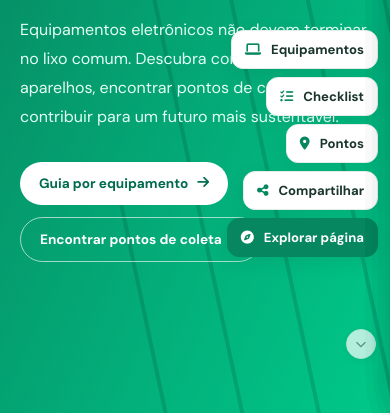
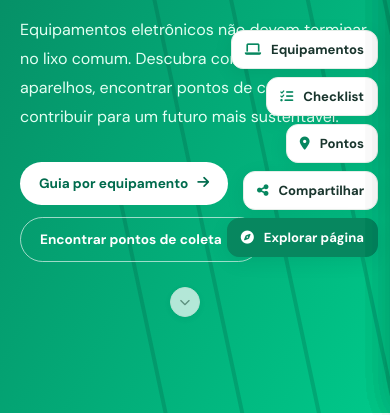
Before and after one commit to LuanDaniel021/urban-winner, a plain HTML site: page public/index.html in a window 390 px wide. Shown: the part 431-846 px from the top of the page. Drawn offline with nearby package versions, Linux system fonts and the light colour scheme.

Commit message:
style: posicionar controle ao lado do explorar no mobile

```diff
--- a/public/style.css
+++ b/public/style.css
@@ -2866,8 +2866,8 @@ main > section[id],
 
     .quick-actions-toggle {
         position: fixed;
-        right: 14px;
-        bottom: 54px;
+        right: 190px;
+        bottom: 96px;
         z-index: 910;
         display: grid;
         place-items: center;
```
